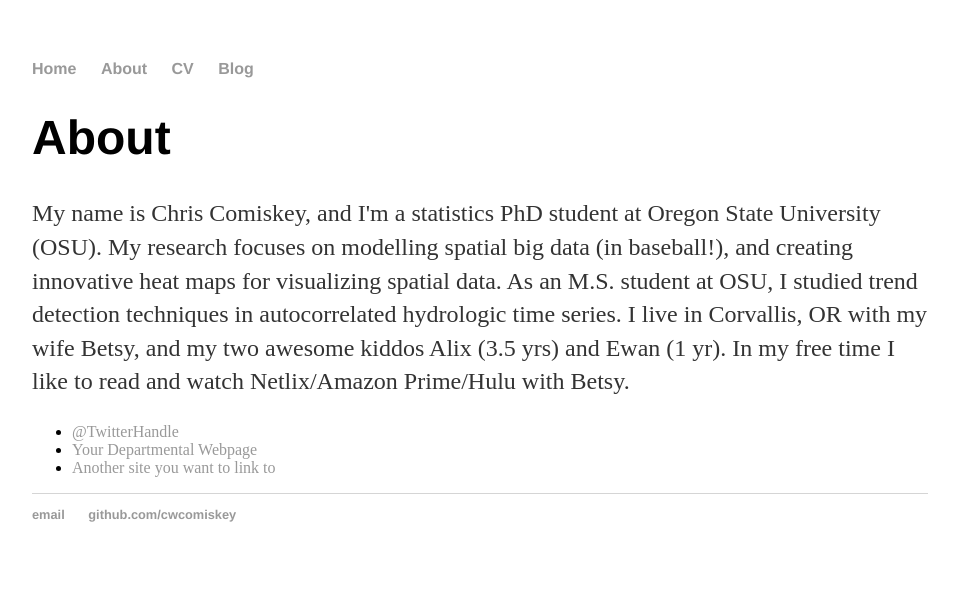
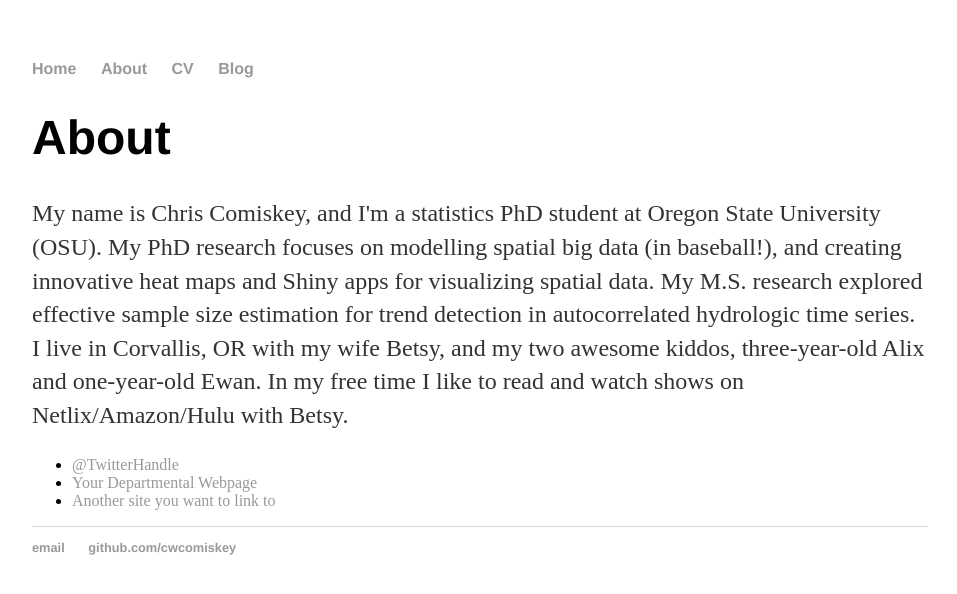
Before and after one commit to cwcomiskey/cwcomiskey.github.io, a Jekyll site: the page built from about/index.html, in a window 1280 px wide. Shown: the top 594 px of the page, without its empty margins (160-1117 px from the left). Built offline with Jekyll 4.4.1, drawn with Linux system fonts in a browser that asks for light colours.

Commit message:
Update index.html

```diff
--- a/about/index.html
+++ b/about/index.html
@@ -5,11 +5,14 @@ title: About Chris Comiskey
 
 		<div class="about">
 			<h1>About</h1>
-			<p>My name is Chris Comiskey, and I'm a statistics PhD student at Oregon State University (OSU). My research focuses on
-				modelling spatial big data (in baseball!), and creating innovative heat maps for visualizing spatial data.
-				As an M.S. student at OSU, I studied trend detection techniques in autocorrelated hydrologic time series.
-				I live in Corvallis, OR with my wife Betsy, and my two awesome kiddos Alix (3.5 yrs) and Ewan (1 yr).
-				In my free time I like to read and watch Netlix/Amazon Prime/Hulu with Betsy.</p>
+			<p>My name is Chris Comiskey, and I'm a statistics PhD student at Oregon State University (OSU). My PhD research
+				focuses on modelling spatial big data (in baseball!),
+				and creating innovative heat maps and Shiny apps for visualizing spatial data.
+				My M.S. research explored effective sample size estimation
+				for trend detection in autocorrelated hydrologic time series.
+				I live in Corvallis, OR with my wife Betsy,
+				and my two awesome kiddos, three-year-old Alix and one-year-old Ewan.
+				In my free time I like to read and watch shows on Netlix/Amazon/Hulu with Betsy.</p>
 
 			<ul class="contacts">
 				<li><a href="#">@TwitterHandle</a></li>
```
